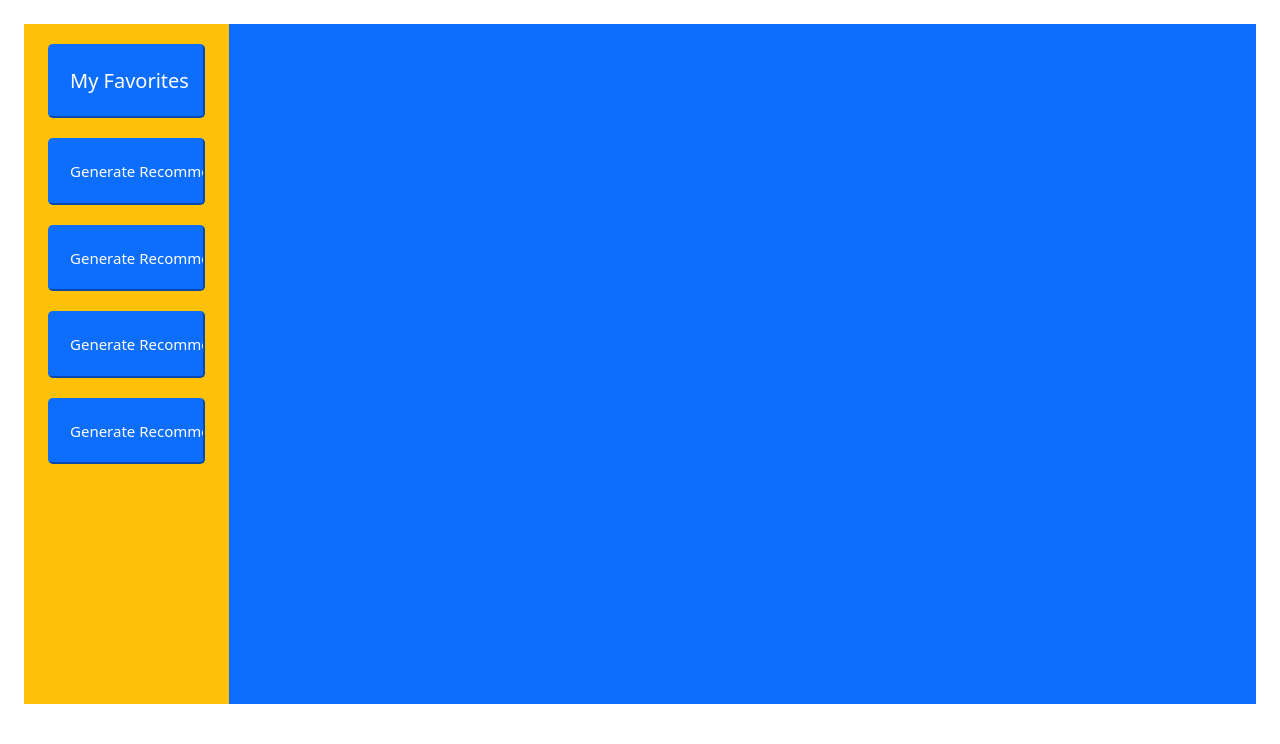
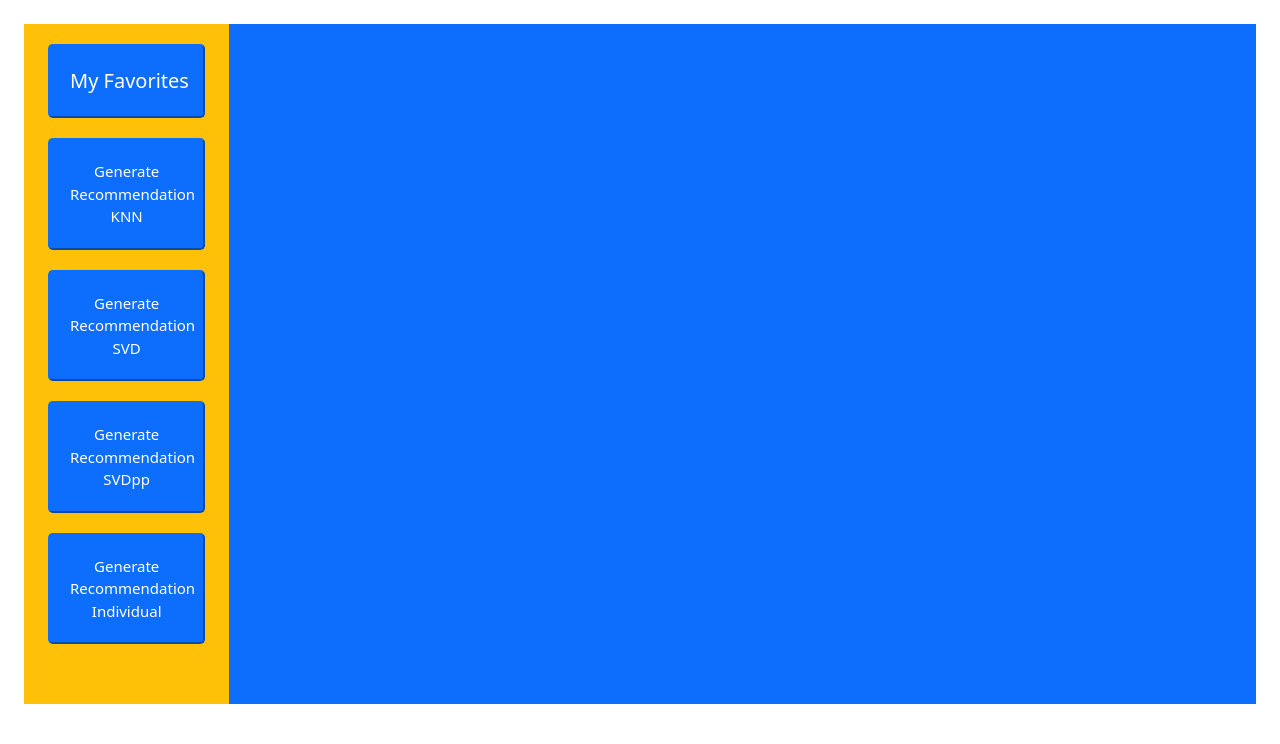
Before and after one commit to alu0100896565/Proyecto_Final_SI, a Flask app: page /busqueda in a window 1280 px wide. Shown: the part 56-800 px from the top of the page. Run offline with Flask 2, Linux system fonts and the light colour scheme; the visitor is signed in with stand-in values (Sample User, id 1); data that the repository does not hold is empty; some libraries are stand-ins or nearby versions.

Commit message:
letras de botones

```diff
--- a/Heroku/static/css/style.css
+++ b/Heroku/static/css/style.css
@@ -66,3 +66,10 @@ aside {
 .xd {
   margin: auto;
 }
+
+.container .mt-9 {
+  padding: 20px !important;
+  margin-top: 20px !important;
+  font-size: 0.8vm !important;
+  white-space: normal;
+}
```
